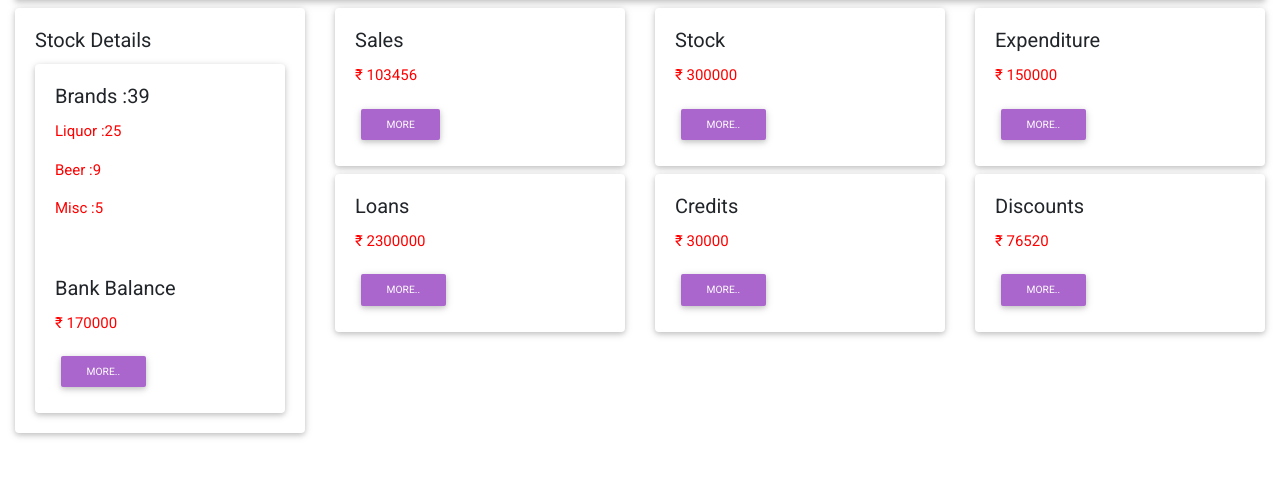
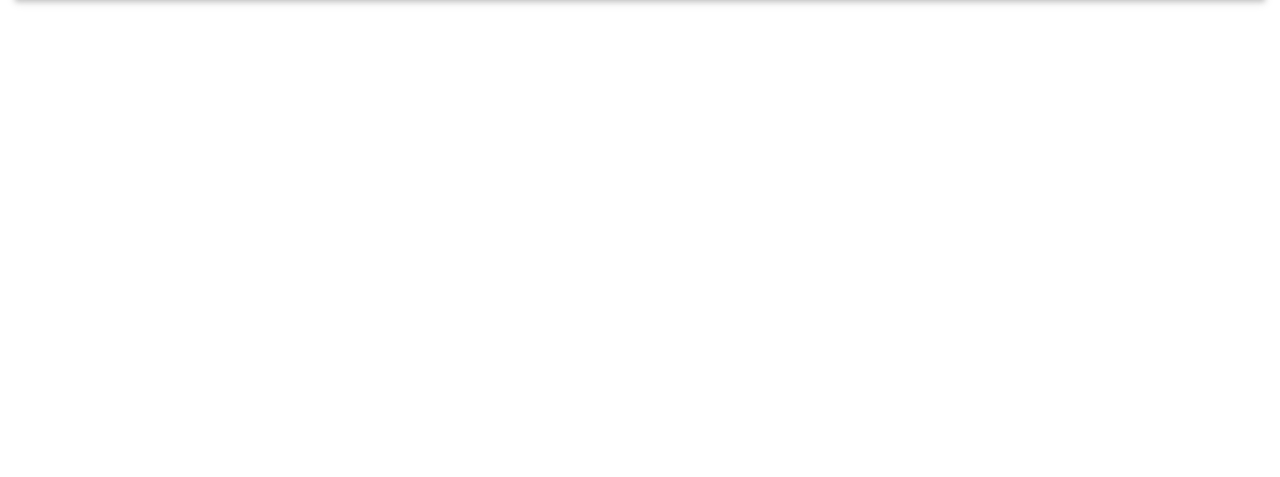
Before and after one commit to msumanth750/Alankar, a Django app: page /ui/ in a window 1280 px wide. Shown: the part 56-533 px from the top of the page. Run offline with Django 3.2, Linux system fonts and the light colour scheme; data comes from the database, SQL or seed files in the repository; both versions use the stored data as it was after the commit; some libraries are stand-ins or nearby versions.

Commit message:
latest code

```diff
--- a/Alankar/settings.py
+++ b/Alankar/settings.py
@@ -82,7 +82,7 @@ TEMPLATES = [
 
 WSGI_APPLICATION = 'Alankar.wsgi.application'
 
-CSRF_TRUSTED_ORIGINS = ['https://web-production-9770c.up.railway.app','http://*.127.0.0.1']
+CSRF_TRUSTED_ORIGINS = ['https://web-production-9770c.up.railway.app','http://*.127.0.0.1','*']
 
 
 # Database
--- a/Alankar/urls.py
+++ b/Alankar/urls.py
@@ -34,5 +34,6 @@ urlpatterns = [
     path('pdf/',include('core.urls')),
 
     path('credits/',include('credits_debits.urls')),
+    path('__debug__/', include('debug_toolbar.urls')),
 
 ]
--- a/brands/urls.py
+++ b/brands/urls.py
@@ -6,4 +6,5 @@ urlpatterns = [
     path('add/',views.addbrand,name='addbrand'),
     path('edit/<pk>',views.editbrand,name='editbrand'),
     path('get-time/',views.gettime),
+    path('addmodel/',views.modelsave,name='modelsave')
 ]
--- a/brands/views.py
+++ b/brands/views.py
@@ -1,8 +1,10 @@
 from django.shortcuts import render,redirect
+from django.http import HttpResponse
 from .models import Brand
 from .forms import Brandform
 import datetime
 import random
+from django.db import models
 # Create your views here.
 def getTotalBrands():
     brands = Brand.objects.all()
@@ -73,3 +75,81 @@ def gettime(request):
 
     }
     return render(request,'brands/time.html',context)
+
+from django.contrib import admin
+def create_model(name, fields=None, app_label='', module='', options=None, admin_opts=None):
+    class Meta:
+        # Using type('Meta', ...) gives a dictproxy error during model creation
+        pass
+
+    if app_label:
+        # app_label must be set using the Meta inner class
+        setattr(Meta, 'app_label', app_label)
+
+    # Update Meta with any options that were provided
+    if options is not None:
+        for key, value in options.items():
+            setattr(Meta, key, value)
+
+    # Set up a dictionary to simulate declarations within a class
+    attrs = {'__module__': module, 'Meta': Meta}
+
+    # Add in any fields that were provided
+    if fields:
+        attrs.update(fields)
+
+    # Create the class, which automatically triggers ModelBase processing
+    model = type(name, (models.Model,), attrs)
+
+    # Create an Admin class if admin options were provided
+    if admin_opts is not None:
+        class Admin(admin.ModelAdmin):
+            pass
+        for key, value in admin_opts:
+            setattr(Admin, key, value)
+        admin.site.register(model, Admin)
+
+    return model
+
+fields = {
+     'first_name': models.CharField(max_length=255),
+     'last_name': models.CharField(max_length=255),
+     '__str__': lambda self: '%s %s' (self.first_name, self.last_name),
+ }
+
+options = {
+     'ordering': ['last_name', 'first_name'],
+     'verbose_name': 'valued customer',
+ }
+admin_opts = {}
+
+def install(model):
+    from django.core.management import sql, color
+    from django.db import connection
+
+    # Standard syncdb expects models to be in reliable locations,
+    # so dynamic models need to bypass django.core.management.syncdb.
+    # On the plus side, this allows individual models to be installed
+    # without installing the entire project structure.
+    # On the other hand, this means that things like relationships and
+    # indexes will have to be handled manually.
+    # This installs only the basic table definition.
+
+    # disable terminal colors in the sql statements
+    style = color.no_style()
+
+    cursor = connection.cursor()
+    statements, pending = sql.sql_model_create(model, style)
+    for sql in statements:
+        cursor.execute(sql)
+
+def modelsave(request):
+    model = create_model('Person', fields,
+        options=options,
+        admin_opts=admin_opts,
+        app_label='brands_app',
+        )
+    print(model)
+    install(model)
+    print('Installed model ')
+    return HttpResponse('<h1>object created </h1>')
--- a/outsale/views.py
+++ b/outsale/views.py
@@ -2,9 +2,9 @@ from django.shortcuts import render, redirect
 from django.http import HttpResponse
 from django.views import View
 
-from .models import Outsale
 from .forms import OutsaleForm
 
+from .models import Outsale
 from brands import models as bm
 from stock import models as sm
 from expenditure import models as em
@@ -23,7 +23,6 @@ import datetime
 def strtodate(date):
     tpl = tuple(map(int, date.split('-')))
     return datetime.date(tpl[0], tpl[1], tpl[2])
-
 
 def sale(datea, dateb):
     form = SaleForm()
@@ -90,8 +89,6 @@ class PdfView(View):
         return HttpResponse(pdf, content_type='application/pdf')
 
 # discountsales depends on date
-
-
 def getoutsale(datea=datetime.date(1, 1, 1)):
     if datea == datetime.date(1, 1, 1):
         sales = Outsale.objects.all().order_by('-date')
--- a/ui/templates/ui/home.html
+++ b/ui/templates/ui/home.html
@@ -1,100 +1,10 @@
 {% extends 'ui/base.html'%}
 {% load static %}
 {% block mainpage %}
-<style media="screen">
-  .text {
-    color: red;
-    font-size: 15px;
-  }
-</style>
-<div class="row">
-  <div class="col">
-    <div class="card">
-
-      <div class="card-body">
-        <h5 class="card-title">Sales</h5>
-        <p class="text"><span>&#8377;</span> 103456</p>
-        <a href="{% url 'outsale'%}" class="btn btn-secondary btn-sm">More</a>
-      </div>
-    </div>
-  </div>
-  <div class="col">
-    <div class="card">
-
-      <div class="card-body">
-        <h5 class="card-title">Stock</h5>
-        <p class="text"><span>&#8377;</span> 300000</p>
-        <a href="{% url 'stock'%}" class="btn btn-secondary btn-sm">More..</a>
-      </div>
-    </div>
-  </div>
-  <div class="col">
-    <div class="card">
-
-      <div class="card-body">
-        <h5 class="card-title">Expenditure</h5>
-        <p class="text"><span>&#8377;</span> 150000</p>
-        <a href="{% url 'exp'%}" class="btn btn-secondary btn-sm">More..</a>
-      </div>
-    </div>
-
-  </div>
-</div>
-<div class="row mt-2">
-  <div class="col">
-    <div class="card">
-
-      <div class="card-body">
-        <h5 class="card-title">Loans</h5>
-        <p class="text"><span>&#8377;</span> 2300000</p>
-        <a href="{% url 'loan'%}" class="btn btn-secondary btn-sm">More..</a>
-      </div>
-    </div>
-  </div>
-  <div class="col">
-    <div class="card">
-
-      <div class="card-body">
-        <h5 class="card-title">Credits</h5>
-        <p class="text"><span>&#8377;</span> 30000</p>
-        <a href="{% url 'credits'%}" class="btn btn-secondary btn-sm">More..</a>
-      </div>
-    </div>
-  </div>
-  <div class="col">
-    <div class="card">
-      <div class="card-body">
-        <h5 class="card-title">Discounts</h5>
-        <p class="text"><span>&#8377;</span> 76520</p>
-        <a href="{% url 'mrpview'%}" class="btn btn-secondary btn-sm">More..</a>
-      </div>
-    </div>
-  </div>
-</div>
 
 {%endblock%}
 
 {% block side %}
-<div class="card">
-  <div class="card-body">
-    <h5 class="card-title">Stock Details</h5>
-    <div class="card">
-      <div class="card-body">
-        <h5 class="card-title">Brands :{{total}}</h5>
-        <p class="text">Liquor :{{l}} </p>
-        <p class="text">Beer :{{b}} </p>
-        <p class="text">Misc :{{m}} </p>
-
-      </div>
-      <div class="card-body">
-        <h5 class="card-title">Bank Balance</h5>
-
-        <p class="text"><span>&#8377;</span> 170000</p>
-        <a href="#!" class="btn btn-secondary btn-sm">More..</a>
-      </div>
-    </div>
-  </div>
-</div>
 {%endblock%}
 
 {% block jsblock%}
```
Also changed, not shown: stock/views.py (+8 -1 lines), brands/migrations/0002_myentityclass_myfieldslistmodel_mymodelclass.py (added), db.sqlite3, ui/templates/ui/base.html (line endings or trailing spaces).
